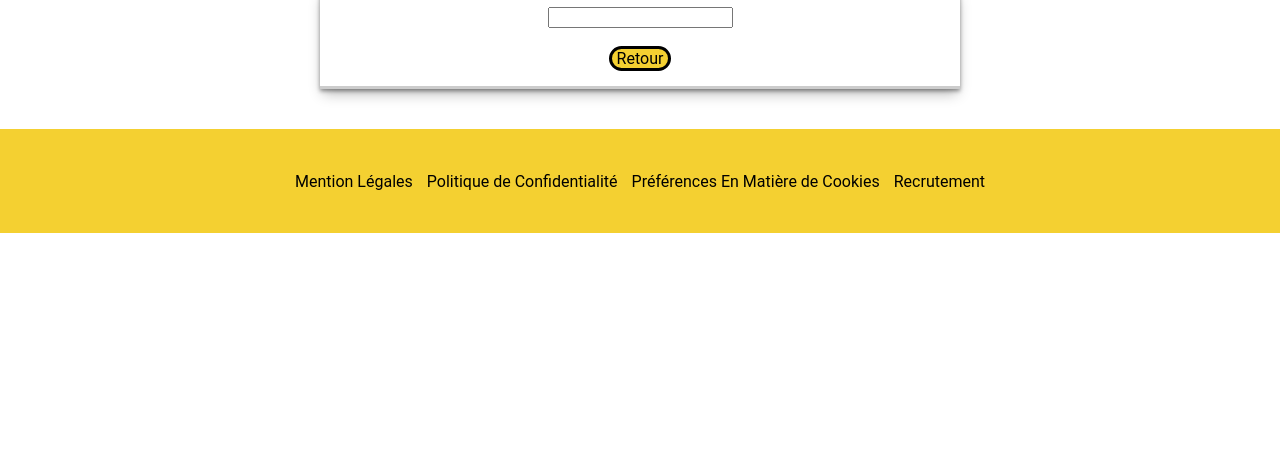
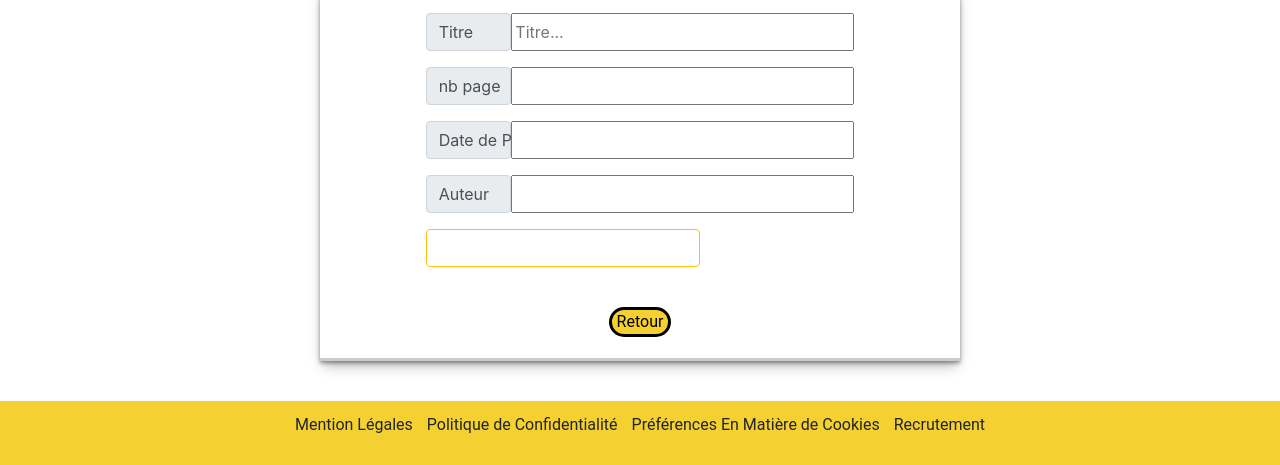
Before and after one commit to T4kesh/biblio_Symfony, a Symfony app: template templates/admin/book_create.html.twig in a window 1280 px wide. Shown: the part 361-826 px from the top of the page. Before the commit the page ends 594 px from the top, so only its background shows below. Run offline with Twig, Linux system fonts and the light colour scheme; the template is opened without the code that fills it, so the values that code supplies are empty; form fields are guessed from the names that the template uses; some libraries are stand-ins or nearby versions.

Commit message:
CssPourLesGrandsEtLesPetits

```diff
--- a/public/css/books.style.css
+++ b/public/css/books.style.css
@@ -103,6 +103,7 @@ body{
 }
 
 .listed_book{
+
     width: 40rem;
     display: flex;
     flex-direction: column;
@@ -269,8 +270,14 @@ make it thinner, then set it to again wrap around the entire parent element.
     stroke: black;
 }
 
-.error {
-    color: #ba3939;
-    background: #ffe0e0;
-    border: 1px solid #a33a3a;
+.input-group , .mb-3{
+    margin: 0;
+    padding: 0;
 }
+
+.testClass{
+    width: 80%;
+}
+.input-group-text{
+    width: 20%;
+}
--- a/templates/admin/book_create.html.twig
+++ b/templates/admin/book_create.html.twig
@@ -1,15 +1,76 @@
 {% extends 'admin/base.html.twig' %}
 {% block meta_title %}Book Added!{% endblock meta_title %}
 {% block main_book %}
+    <link rel="stylesheet" href="{{ asset('css/books.style.css') }}">
+    <link rel="stylesheet" href="https://stackpath.bootstrapcdn.com/bootstrap/4.3.1/css/bootstrap.min.css" integrity="sha384-ggOyR0iXCbMQv3Xipma34MD+dH/1fQ784/j6cY/iJTQUOhcWr7x9JvoRxT2MZw1T" crossorigin="anonymous">
+
+
     <div class="list_book">
         <div class="listed_book">
             <br>
-            {{ form_start(bookForm) }}
-                {{ form_row(bookForm) }}
-            {{ form_end(bookForm) }}
-            <br>
-            <a class="a_list" href="{{ path('admin_list_book') }}">Retour</a>
-            <br>
+                {{ form_start(bookForm) }}
+                    <div class="d-flex flex-column">
+                            <div class="input-group mb-3">
+                                {{ form_label(bookForm.title, 'Titre', {
+                                    'label_attr': {
+                                        'class': 'input-group-text'
+                                    }
+                                }) }}
+                                {{ form_widget(bookForm.title, {
+                                    'attr': {
+                                        'class': 'testClass',
+                                        'placeholder': 'Titre...'
+                                    }
+                                }) }}
+                            </div>
+                        <div class="input-group mb-3">
+                            {{ form_label(bookForm.nb_page, 'nb page', {
+                                'label_attr': {
+                                    'class': 'input-group-text',
+                                }
+                            }) }}
+                            {{ form_widget(bookForm.nb_page, {
+                                'attr': {
+                                    'class': 'testClass'
+                                }
+                            }) }}
+                        </div>
+                        <div class="input-group mb-3">
+                            {{ form_label(bookForm.published_at, 'Date de Publication', {
+                                'label_attr': {
+                                    'class': 'input-group-text',
+                                }
+                            }) }}
+                            {{ form_widget(bookForm.published_at, {
+                                'attr': {
+                                    'class': 'testClass'
+                                }
+                            }) }}
+                        </div>
+                        <div class="input-group mb-3">
+                            {{ form_label(bookForm.author, 'Auteur', {
+                                'label_attr': {
+                                    'class': 'input-group-text',
+                                }
+                            }) }}
+                            {{ form_widget(bookForm.author, {
+                                'attr': {
+                                    'class': 'testClass'
+                                }
+                            }) }}
+                        </div>
+                        <div class="input-group mb-3">
+                            {{ form_widget(bookForm.Valider, {
+                                'attr': {
+                                    'class': 'btn btn-outline-warning'
+                                }
+                            }) }}
+                        </div>
+                    </div>
+                {{ form_end(bookForm) }}
+                <br>
+                <a class="a_list" href="{{ path('admin_list_book') }}">Retour</a>
+                <br>
     </div>
         </div>
 {% endblock main_book %}
```
